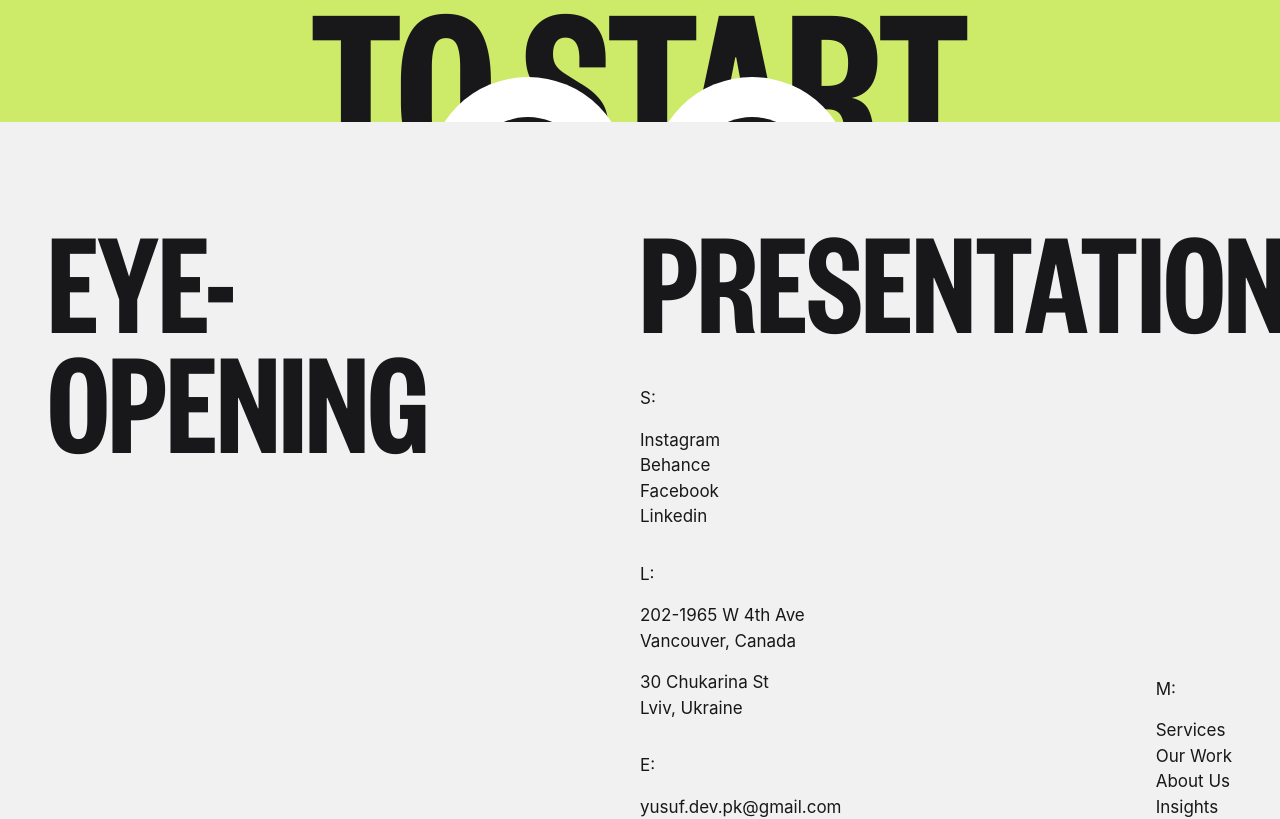
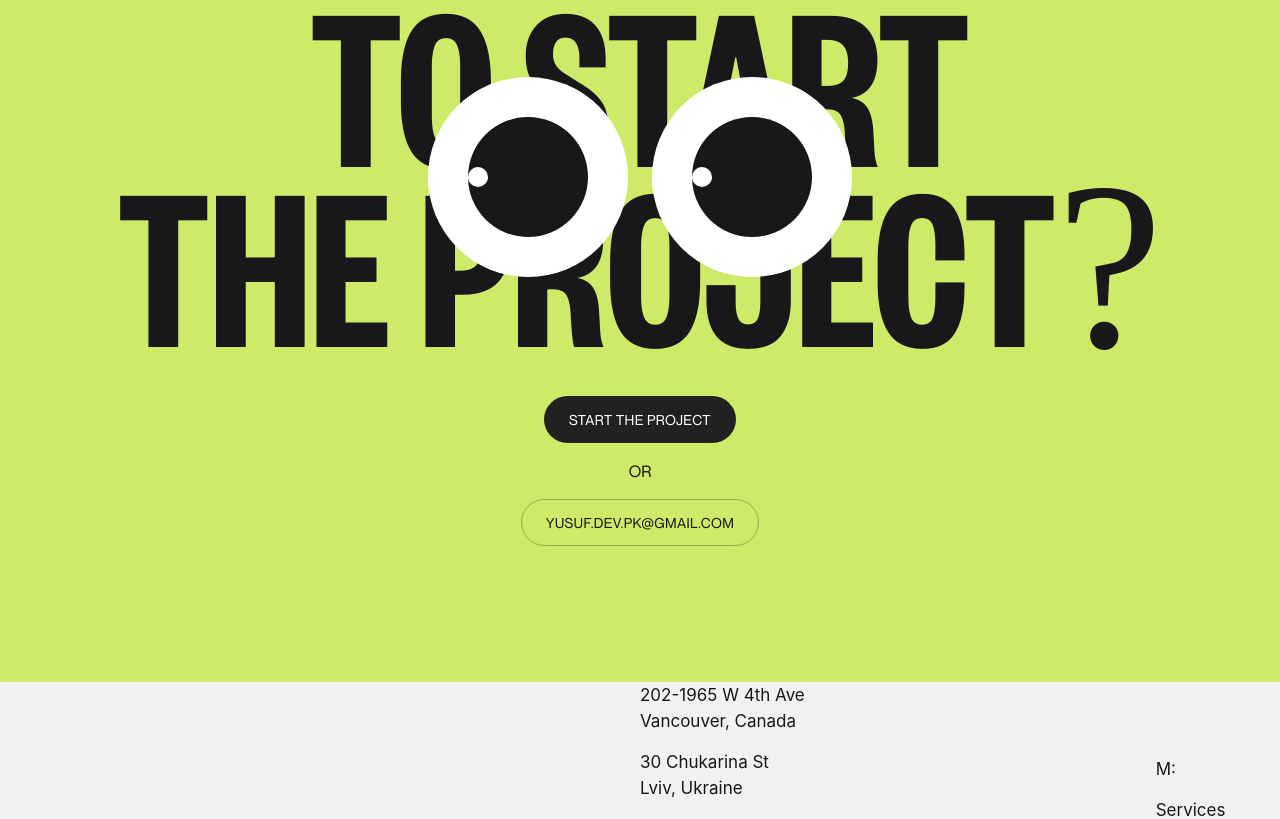
Before and after one commit to myusufcodes/Ochi, a React (Vite) app: page / in a window 1280 px wide. Shown: the part 6020-6839 px from the top of the page. Built offline with nearby package versions, Linux system fonts and the light colour scheme.

Commit message:
Fixing issues in footer section

```diff
--- a/src/sections/Footer.jsx
+++ b/src/sections/Footer.jsx
@@ -2,8 +2,8 @@ import { location, navLinks, socials } from '../constants'
 
 const Footer = () => {
     return (
-        <footer data-scroll data-scroll-speed="-.3" className='overflow-hidden bg-[#F1F1F1] relative z-15'>
-            <div className='px-12 py-24 flex'>
+        <footer data-scroll data-scroll-speed="-.2" className='overflow-hidden bg-[#F1F1F1]'>
+            <div className='px-12 py-24 flex overflow-hidden'>
                 <div className='heading font-[font2] text-[150px] leading-[120px] w-1/2 uppercase'>
                     Eye- <br />
                     Opening
```
